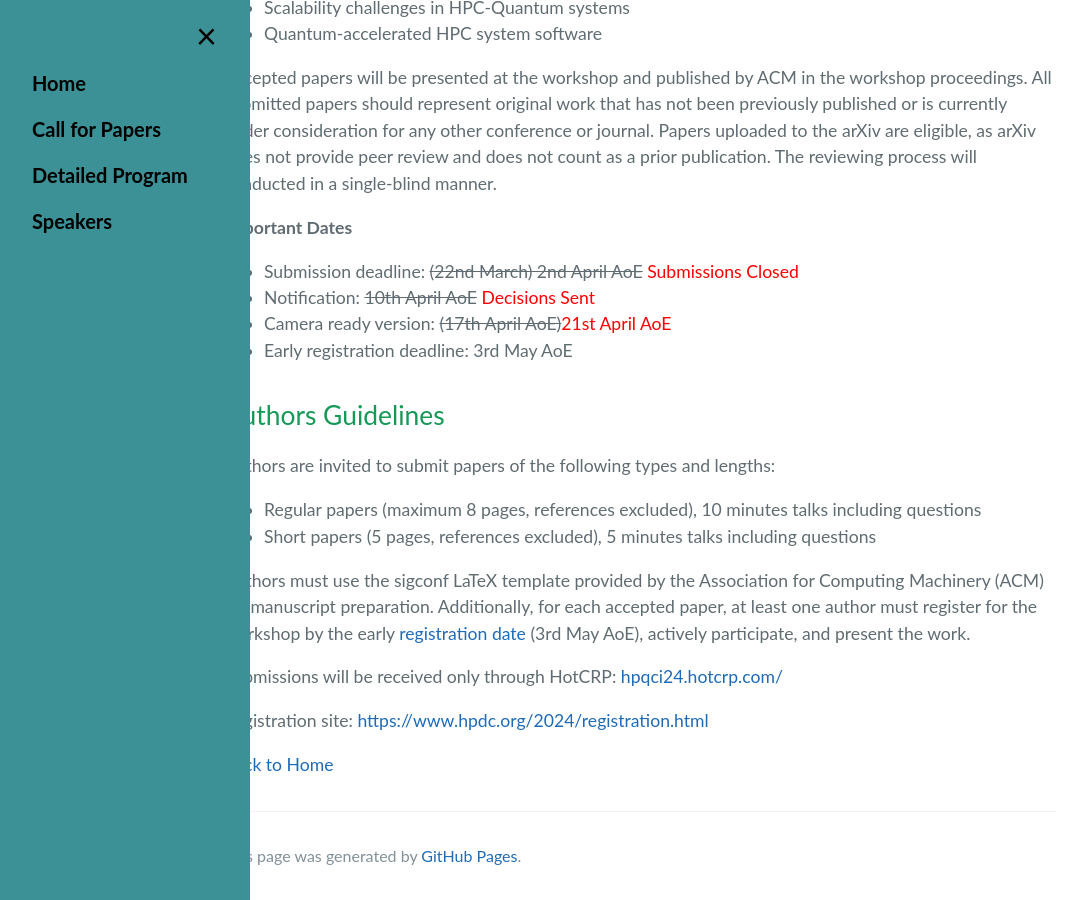
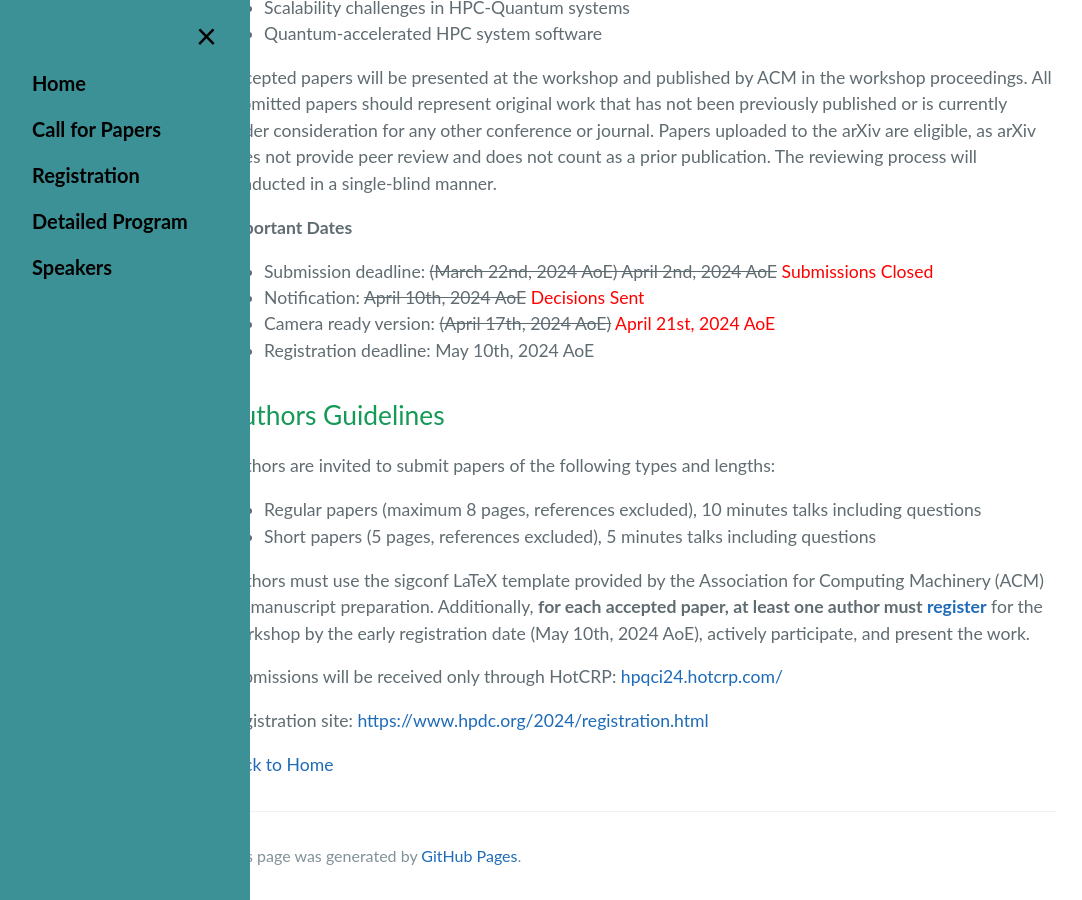
Before and after one commit to HPQCI/HPQCI.github.io, a Jekyll site: the page built from cfp.md, in a window 1280 px wide and 900 px high, scrolled down 871 px. Shown: the whole window, without its empty margins (0-1082 px from the left). Built offline with Jekyll 4.4.1, drawn with Linux system fonts in a browser that asks for light colours; some of the changed text lies outside the part shown.

Commit message:
add registration link

```diff
--- a/_config.yml
+++ b/_config.yml
@@ -5,5 +5,5 @@ where: University of Pisa, Pisa, Italy
 when: June 3, 2024
 show_downloads: false
 google_analytics:
-news: Registration Deadline 3rd May AoE
+news: Registration Deadline May 10th, 2024 AoE
 theme: jekyll-theme-cayman
--- a/_layouts/default.html
+++ b/_layouts/default.html
@@ -77,7 +77,7 @@
       <h1 class="project-name">{{ site.title | default: page.title | default: site.github.repository_name }}</h1>
       <h2 class="project-tagline">{{ site.description | default: page.description | default: site.github.project_tagline }}</h2>
       <h3 class="project-tagline"><p>{{site.where}}</p><p>{{site.when}}</p></h3>
-      <h4 class="project-tagline"><p><b><a href="{{ https://www.hpdc.org/2024/registration.html }}"><font color="yellow">{{site.news}}</font></a></b></p></h4>
+      <h4 class="project-tagline"><p><b><font color="yellow">{{site.news}}</font></b></p></h4>
       {% if site.github.is_project_page %}
         <a href="{{ site.github.repository_url }}" class="btn">View on GitHub</a>
       {% endif %}
@@ -92,6 +92,7 @@
       <a href="javascript:void(0)" class="closebtn" onclick="closeNav()">&times;</a>
       <a href="./"><b>Home</b></a>
       <a href="cfp.html"><b>Call for Papers</b></a>
+      <a href="register.html"><b>Registration</b></a>
       <a><b>Detailed Program</b></a>
       <a><b>Speakers</b></a>
     </div>
--- a/cfp.md
+++ b/cfp.md
@@ -21,10 +21,10 @@ The integration of QC into HPC centers has become a topic of increasing interest
 Accepted papers will be presented at the workshop and published by ACM in the workshop proceedings. All submitted papers should represent original work that has not been previously published or is currently under consideration for any other conference or journal. Papers uploaded to the arXiv are eligible, as arXiv does not provide peer review and does not count as a prior publication. The reviewing process will conducted in a single-blind manner.
 
 **Important Dates**
-*	Submission deadline: ~~(22nd March) 2nd April AoE~~ <font color="red">Submissions Closed</font>
-*	Notification: ~~10th April AoE~~ <font color="red">Decisions Sent</font>
-*	Camera ready version: ~~(17th April AoE)~~<font color="red">21st April AoE</font>
-*	Early registration deadline: 3rd May AoE
+*	Submission deadline: ~~(March 22nd, 2024 AoE) April 2nd, 2024 AoE~~ <font color="red">Submissions Closed</font>
+*	Notification: ~~April 10th, 2024 AoE~~ <font color="red">Decisions Sent</font>
+*	Camera ready version: ~~(April 17th, 2024 AoE)~~ <font color="red">April 21st, 2024 AoE</font>
+*	Registration deadline: May 10th, 2024 AoE
 
 ## Authors Guidelines
 
@@ -33,7 +33,7 @@ Authors are invited to submit papers of the following types and lengths:
 *	Regular papers (maximum 8 pages, references excluded), 10 minutes talks including questions
 *	Short papers (5 pages, references excluded), 5 minutes talks including questions
 
-Authors must use the sigconf LaTeX template provided by the Association for Computing Machinery (ACM) for manuscript preparation. Additionally, for each accepted paper, at least one author must register for the workshop by the early [registration date](https://www.hpdc.org/2024/registration.html) (3rd May AoE), actively participate, and present the work.
+Authors must use the sigconf LaTeX template provided by the Association for Computing Machinery (ACM) for manuscript preparation. Additionally, **for each accepted paper, at least one author must [register](https://www.hpdc.org/2024/registration.html)** for the workshop by the early registration date (May 10th, 2024 AoE), actively participate, and present the work.
 
 Submissions will be received only through HotCRP: [hpqci24.hotcrp.com/](https://hpqci24.hotcrp.com/)
 
```
Also changed, not shown: register.md (added, +21 -0 lines).
